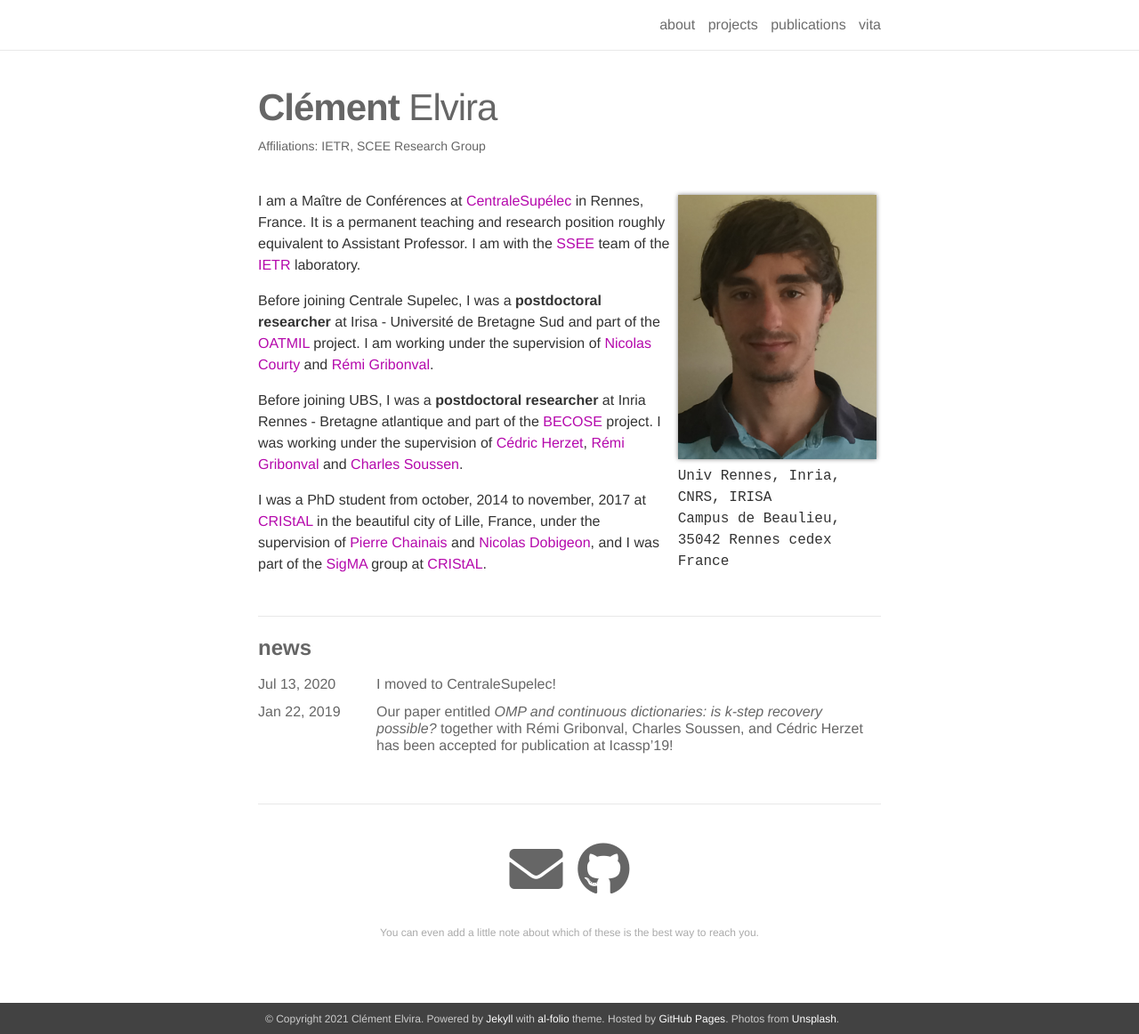
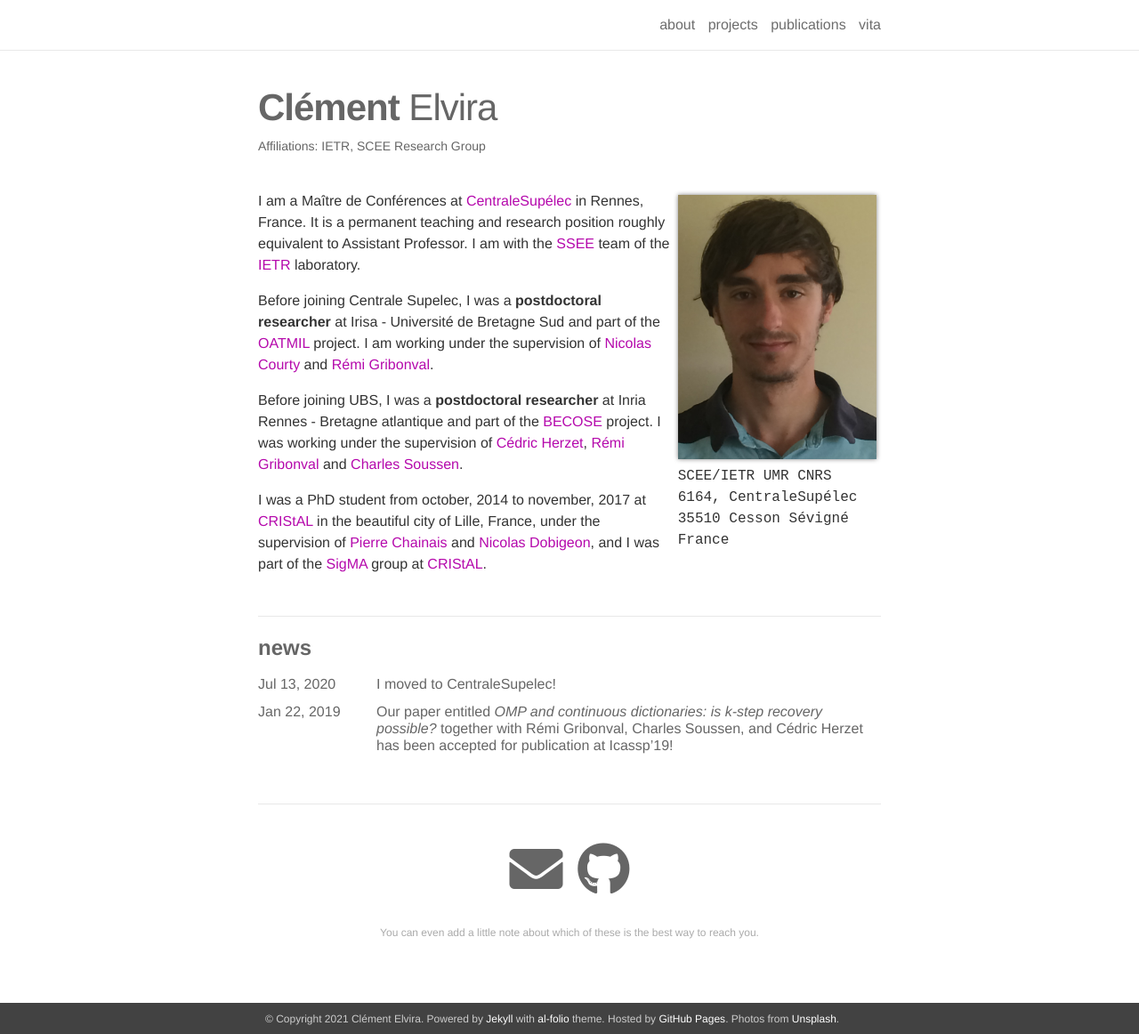
Before and after one commit to c-elvira/c-elvira.github.io-old, a Jekyll site: the page built from _pages/about.md, in a window 1280 px wide and 1162 px high. Shown: the whole window at 89% size. Built offline with Jekyll 4.4.1, drawn with Linux system fonts in a browser that asks for light colours; nearby versions of some CDN libraries.

Commit message:
Update about

```diff
--- a/_pages/about.md
+++ b/_pages/about.md
@@ -8,8 +8,8 @@ profile:
   align: right
   image: id_elvira_2015.jpg
   address: >
-    <p>Univ Rennes, Inria, CNRS, IRISA</p>
-    <p>Campus de Beaulieu, 35042 Rennes cedex</p>
+    <p>SCEE/IETR UMR CNRS 6164, CentraleSupélec</p>
+    <p>35510 Cesson Sévigné</p>
     <p>France</p>
 
 news: true
```
